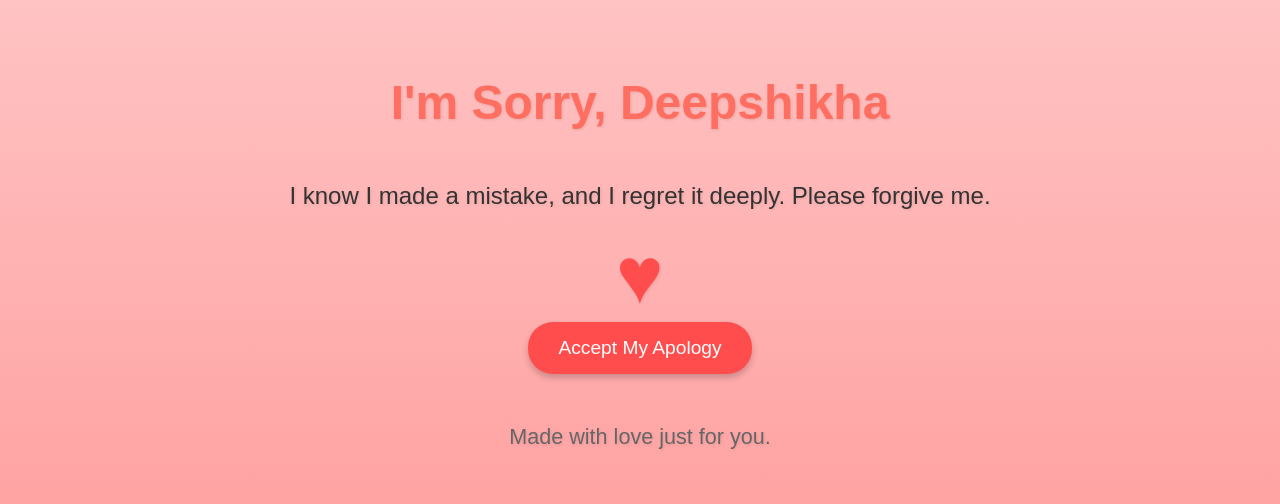
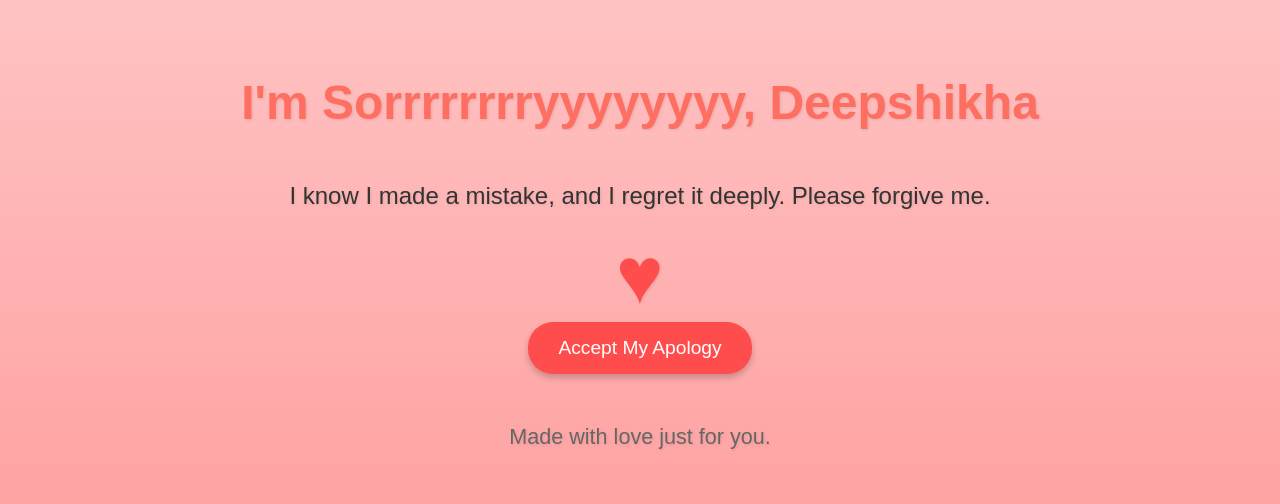
Before and after one commit to Abhyudayabhandari/deeya, a plain HTML site: page index.html in a window 1280 px wide. Shown: the part 144-648 px from the top of the page. Drawn offline with Linux system fonts and the light colour scheme.

Commit message:
Update index.html

```diff
--- a/index.html
+++ b/index.html
@@ -74,7 +74,7 @@
 </head>
 <body>
     <div class="container">
-        <h1>I'm Sorry, Deepshikha</h1>
+        <h1>I'm Sorrrrrrrryyyyyyyy, Deepshikha</h1>
         <p>I know I made a mistake, and I regret it deeply. Please forgive me.</p>
         <div class="heart">&hearts;</div>
         <button class="button" onclick="alert('I promise to make it up to you. I kooooooo loveeeeeee yoooooouuuuu!')">Accept My Apology</button>
```
